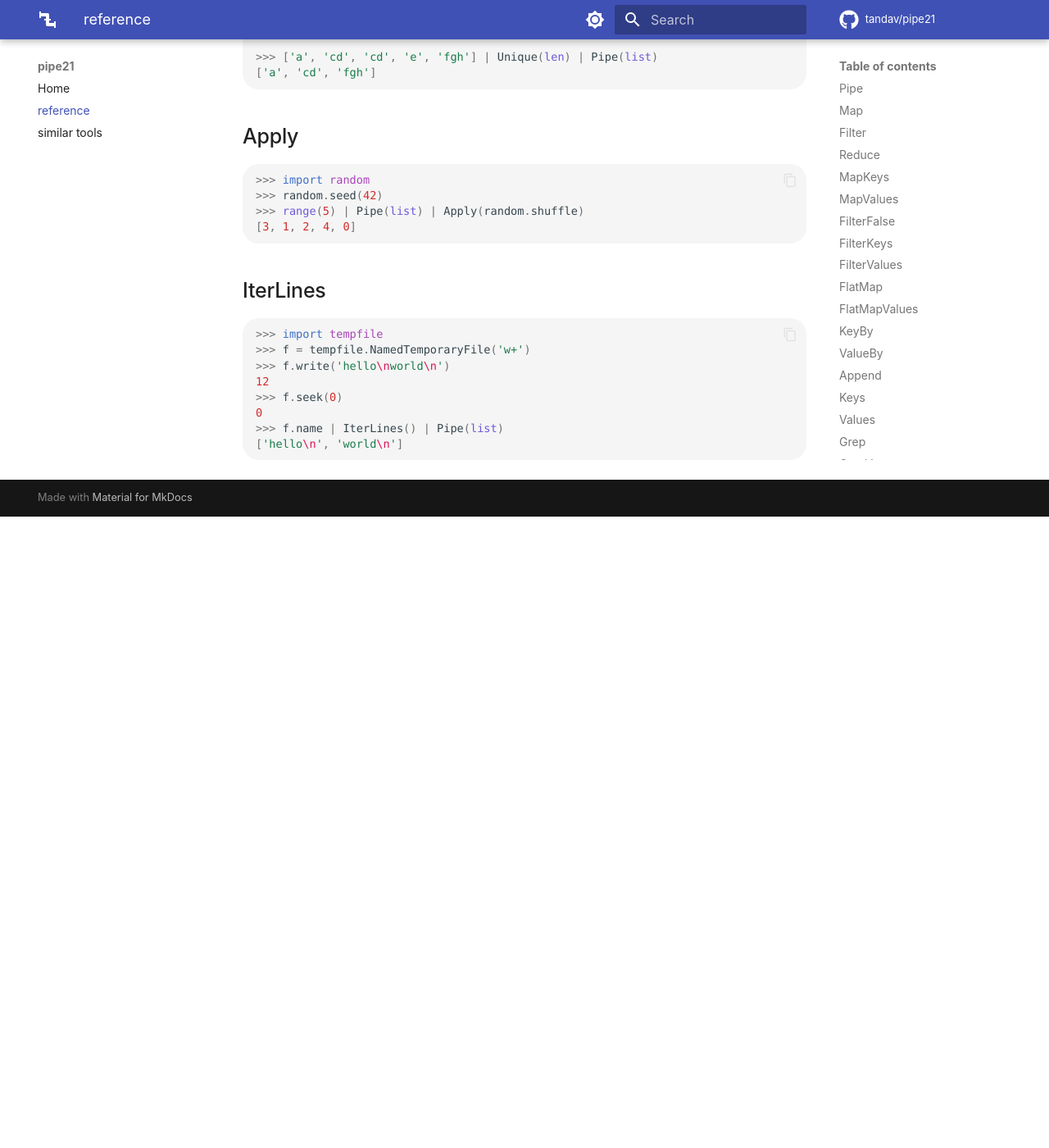
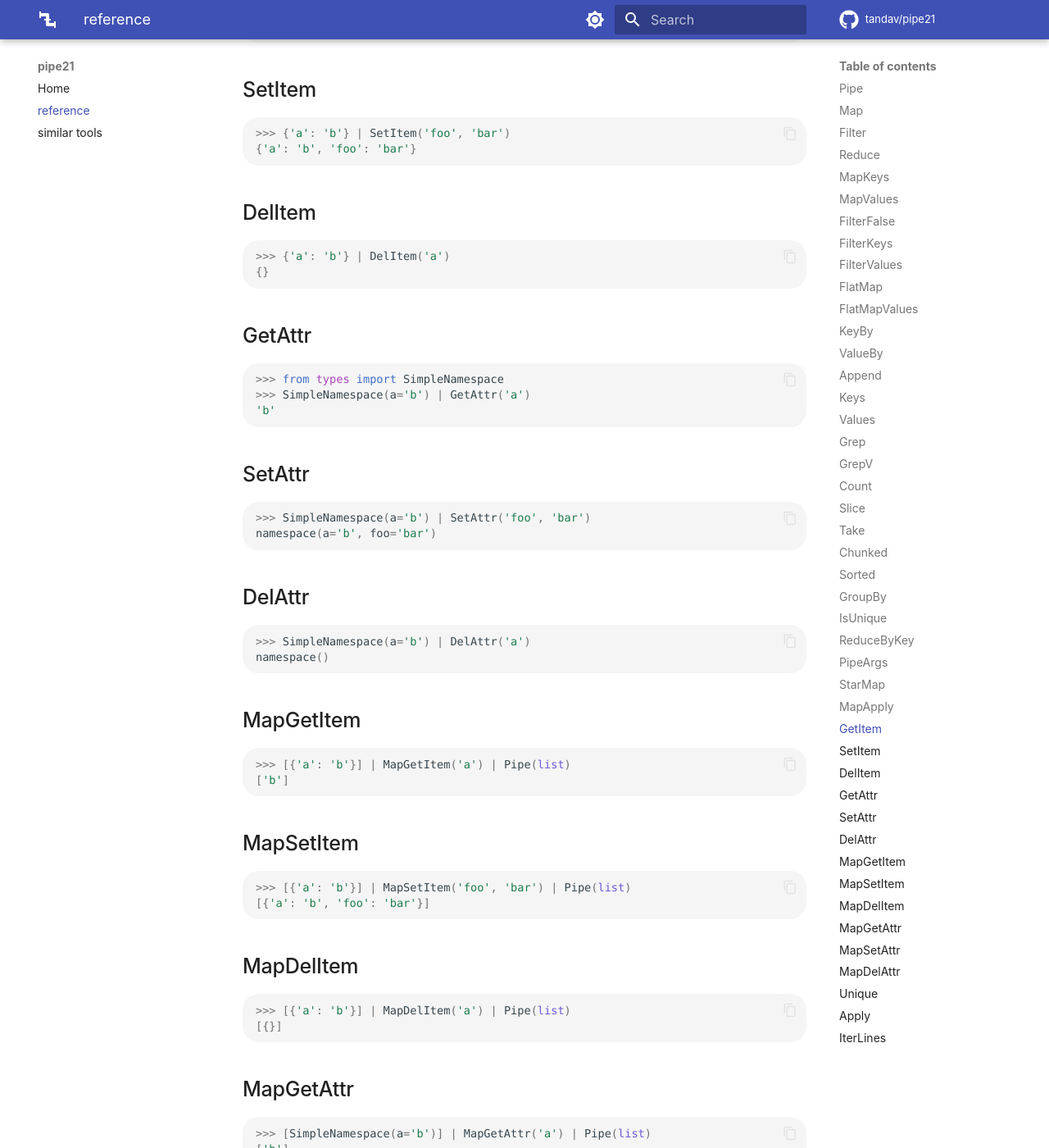
Before and after one commit to tandav/pipe21, an MkDocs documentation site: the page built from docs/reference.md, in a window 1280 px wide and 1400 px high, scrolled down 7083 px. Shown: the whole window at 82% size. Built offline with MkDocs 1.6.1 and Material for MkDocs 9.7.7, drawn with Linux system fonts in a browser that asks for light colours; comment, search, counter and statistics services are not loaded; before the commit the page ends 7713 px from its top, so only the background shows below that; some of the changed text lies outside the part shown.

Commit message:
descriptors for attrs

````diff
--- a/docs/reference.md
+++ b/docs/reference.md
@@ -358,6 +358,104 @@ False
 
 ```
 
+## GetItem
+
+```py
+>>> {'a': 'b'} | GetItem('a')
+'b'
+
+```
+
+## SetItem
+
+```py
+>>> {'a': 'b'} | SetItem('foo', 'bar')
+{'a': 'b', 'foo': 'bar'}
+
+```
+
+## DelItem
+
+```py
+>>> {'a': 'b'} | DelItem('a')
+{}
+
+```
+
+## GetAttr
+
+```py
+>>> from types import SimpleNamespace
+>>> SimpleNamespace(a='b') | GetAttr('a')
+'b'
+
+```
+
+## SetAttr
+
+```py
+>>> SimpleNamespace(a='b') | SetAttr('foo', 'bar')
+namespace(a='b', foo='bar')
+
+```
+
+## DelAttr
+
+```py
+>>> SimpleNamespace(a='b') | DelAttr('a')
+namespace()
+
+```
+
+## MapGetItem
+
+```py
+>>> [{'a': 'b'}] | MapGetItem('a') | Pipe(list)
+['b']
+
+```
+
+## MapSetItem
+
+```py
+>>> [{'a': 'b'}] | MapSetItem('foo', 'bar') | Pipe(list)
+[{'a': 'b', 'foo': 'bar'}]
+
+```
+
+## MapDelItem
+
+```py
+>>> [{'a': 'b'}] | MapDelItem('a') | Pipe(list)
+[{}]
+
+```
+
+## MapGetAttr
+
+```py
+>>> [SimpleNamespace(a='b')] | MapGetAttr('a') | Pipe(list)
+['b']
+
+```
+
+## MapSetAttr
+
+```py
+>>> [SimpleNamespace(a='b')] | MapSetAttr('foo', 'bar') | Pipe(list)
+[namespace(a='b', foo='bar')]
+
+```
+
+## MapDelAttr
+
+```py
+>>> [SimpleNamespace(a='b')] | MapDelAttr('a') | Pipe(list)
+[namespace()]
+
+```
+
+
 ## Unique
 
 ```py
````
Also changed, not shown: README.md (+1 -1 lines), pipe21.py (+6 -29 lines), 1 other file.
